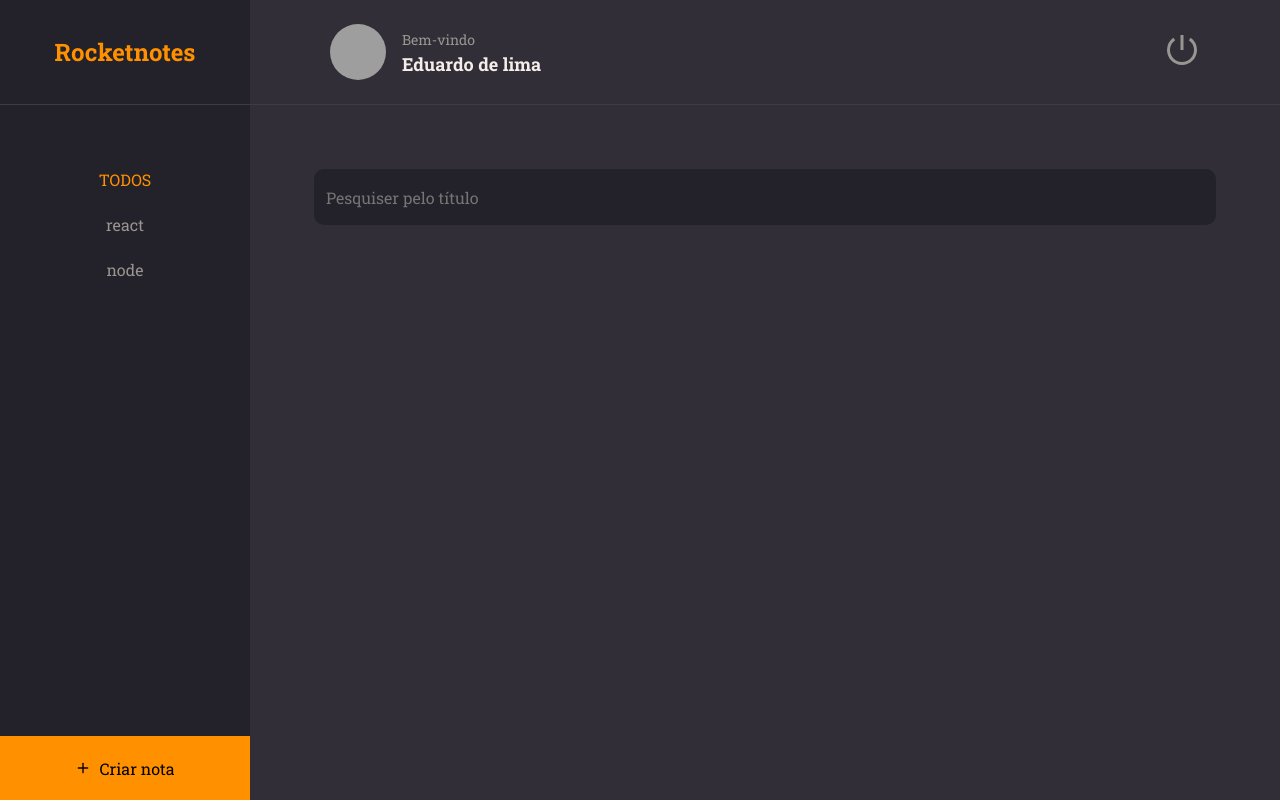
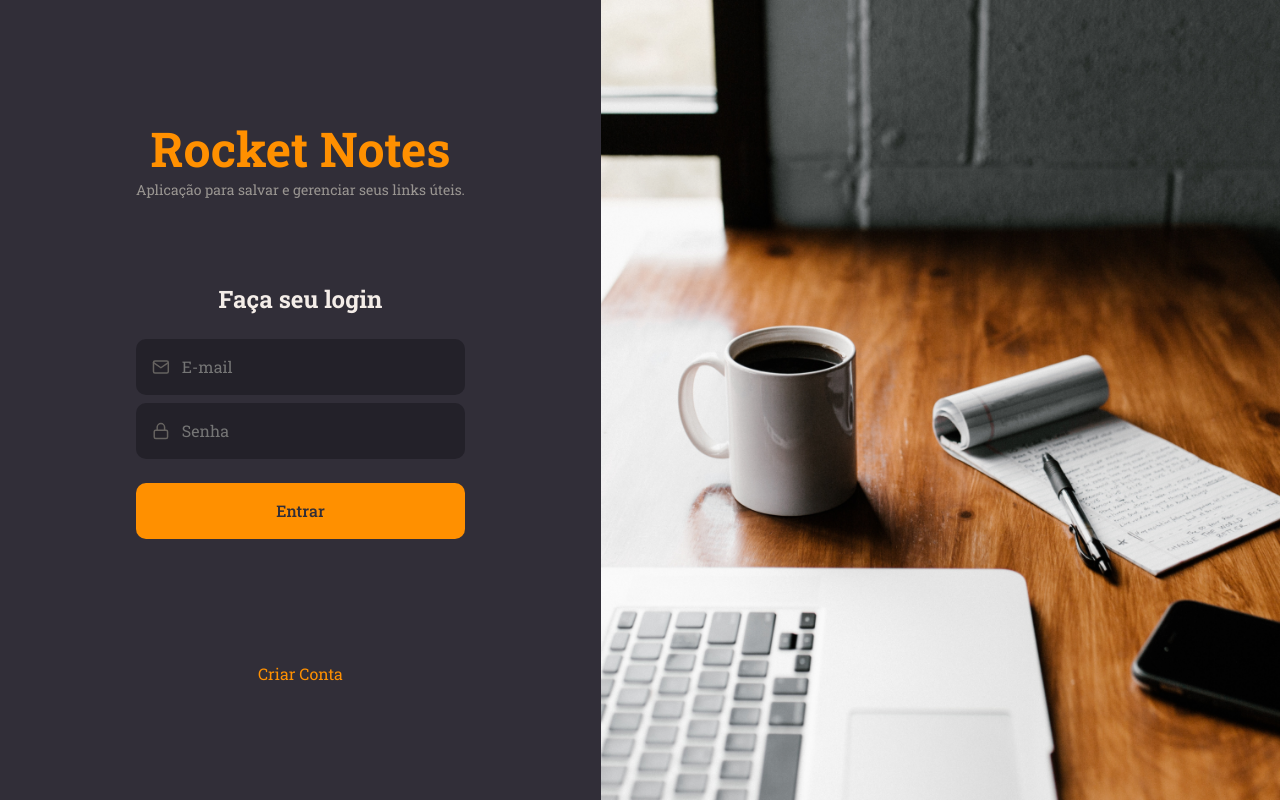
Before and after one commit to Eduardoex/fronend, a React (Vite) app in the folder rocketnotes/: page / in a window 1280 px wide. Built offline with nearby package versions, Linux system fonts and the light colour scheme; grey boxes are pictures that could not be loaded.

Commit message:
SignIn / Home

```diff
--- /dev/null
+++ b/rocketnotes/src/components/note/index.jsx
@@ -0,0 +1,18 @@
+import { Container } from "./styles";
+import { Tag } from "../tag";
+
+export function Note ({data, ...rest}) {
+  return (
+    <Container { ...rest}>
+      <h1>{data.title}</h1>
+      {
+        data.tags  &&
+        <footer>
+        {
+        data.tags.map(tag => <Tag key = {tag.id} title={tag.name}/>)
+        }
+        </footer>
+      }
+  </Container>
+  )
+}
--- /dev/null
+++ b/rocketnotes/src/components/note/styles.js
@@ -0,0 +1,30 @@
+import styled from "styled-components";
+
+
+export const Container = styled.button `
+width: 100%;
+background-color: ${({ theme }) => theme.COLORS.BACKGROUND_700};
+
+border: none;
+border-radius: 10px;
+
+padding: 22px;
+margin-bottom: 16px;
+
+> h1 {
+  flex: 1;
+  text-align: left;
+  font-weight: 700;
+  font-size: 24px;
+  color: ${({ theme }) => theme.COLORS.WHITE}
+
+}
+
+
+> footer {
+  width: 100%;
+  display: flex;
+  margin-top: 24px;
+
+}
+`
--- a/rocketnotes/src/components/tag/index.jsx
+++ b/rocketnotes/src/components/tag/index.jsx
@@ -2,9 +2,9 @@
 
 import { Container } from "./styles"
 
-export function Tag ({title}){
+export function Tag ({title, ...rest }){
   return (
-    <Container>
+    <Container {...rest}>
       {title}
     </Container>
   );
--- a/rocketnotes/src/main.jsx
+++ b/rocketnotes/src/main.jsx
@@ -5,14 +5,14 @@ import GlobalStyles from './styles/global'
 
 import theme from "./styles/theme"
 
-import {Home} from './pages/home'
+import { SignIn } from './pages/SignIn'
 
 
 ReactDOM.createRoot(document.getElementById('root')).render(
   <React.StrictMode >
     <ThemeProvider theme={theme}>
     <GlobalStyles/>
-        <Home />
+        <SignIn />
     </ThemeProvider>
   </React.StrictMode>,
 )
--- /dev/null
+++ b/rocketnotes/src/pages/SignIn/index.jsx
@@ -0,0 +1,42 @@
+import { Container, Form, Background } from "./styles";
+import {FiLogIn, FiMail, FiLock} from "react-icons/fi"
+
+import { Input } from "../../components/input"
+import { Button } from "../../components/button"
+
+
+export function SignIn(){
+  return (
+    <Container>
+      <Form>
+        <h1>Rocket Notes</h1>
+        <p>Aplicação para salvar e gerenciar seus links úteis.</p>
+
+        <h2>Faça seu login</h2>
+
+        <Input
+        placeholder="E-mail"
+        type="text"
+        icon={FiMail}
+        />
+
+
+        <Input
+        placeholder="Senha"
+        type="password"
+        icon={FiLock}
+        />
+
+
+        <Button title='Entrar'/>
+
+        <a href="#">
+          Criar Conta
+        </a>
+
+
+      </Form>
+      <Background/>
+    </Container>
+  );
+}
--- /dev/null
+++ b/rocketnotes/src/pages/SignIn/styles.js
@@ -0,0 +1,50 @@
+import styled from "styled-components";
+import backgroundImg  from "../../assets/background.png";
+
+export const Container = styled.div`
+height: 100vh;
+
+display: flex;
+align-items: stretch;
+`;
+
+export const Form = styled.form`
+padding: 0 136px;
+
+display: flex;
+flex-direction: column;
+justify-content: center;
+align-items: center;
+
+text-align: center;
+
+> h1 {
+  font-size: 48px;
+  color: ${({ theme }) => theme.COLORS.ORANGE};
+}
+
+>H2 {
+  font-size: 24px;
+  margin-top: 84px;
+  margin-bottom: 24px;
+
+}
+
+>p {
+  font-size: 14px;
+  color: ${({ theme }) => theme.COLORS.GRAY_100};
+}
+
+> a {
+  margin-top: 124px;
+  color: ${({ theme }) => theme.COLORS.ORANGE};
+
+}
+`
+
+export const Background = styled.div`
+flex: 1;
+background: url(${backgroundImg}) no-repeat center center;
+background-size: cover;
+
+`
--- a/rocketnotes/src/pages/home/index.jsx
+++ b/rocketnotes/src/pages/home/index.jsx
@@ -3,6 +3,8 @@ import { Container, Brand, Menu, Search, Content, NewNote} from "./styles";
 
 import { Header } from "../../components/header"
 import { Input } from "../../components/input";
+import { Section } from "../../components/section"
+import { Note } from "../../components/note"
 
 import { ButtonText } from "../../components/buttonText"
 
@@ -30,6 +32,15 @@ export function Home () {
     </Search>
 
     <Content>
+      <Section title="minhas notas">
+        <Note data={{
+        title: "React",
+        tags: [
+         {id: "1", name: "react"},
+         {id: "2", name: "Rocketseat"}]
+      }}
+      />
+      </Section>
 
     </Content>
 
--- a/rocketnotes/src/pages/home/styles.js
+++ b/rocketnotes/src/pages/home/styles.js
@@ -59,6 +59,8 @@ padding: 64px 64px 0;
 
 export const Content = styled.div`
 grid-area: content;
+padding: 0 64px;
+overflow-y: auto;
 
 `;
 
```
Also changed, not shown: rocketnotes/src/assets/background.png (added).
